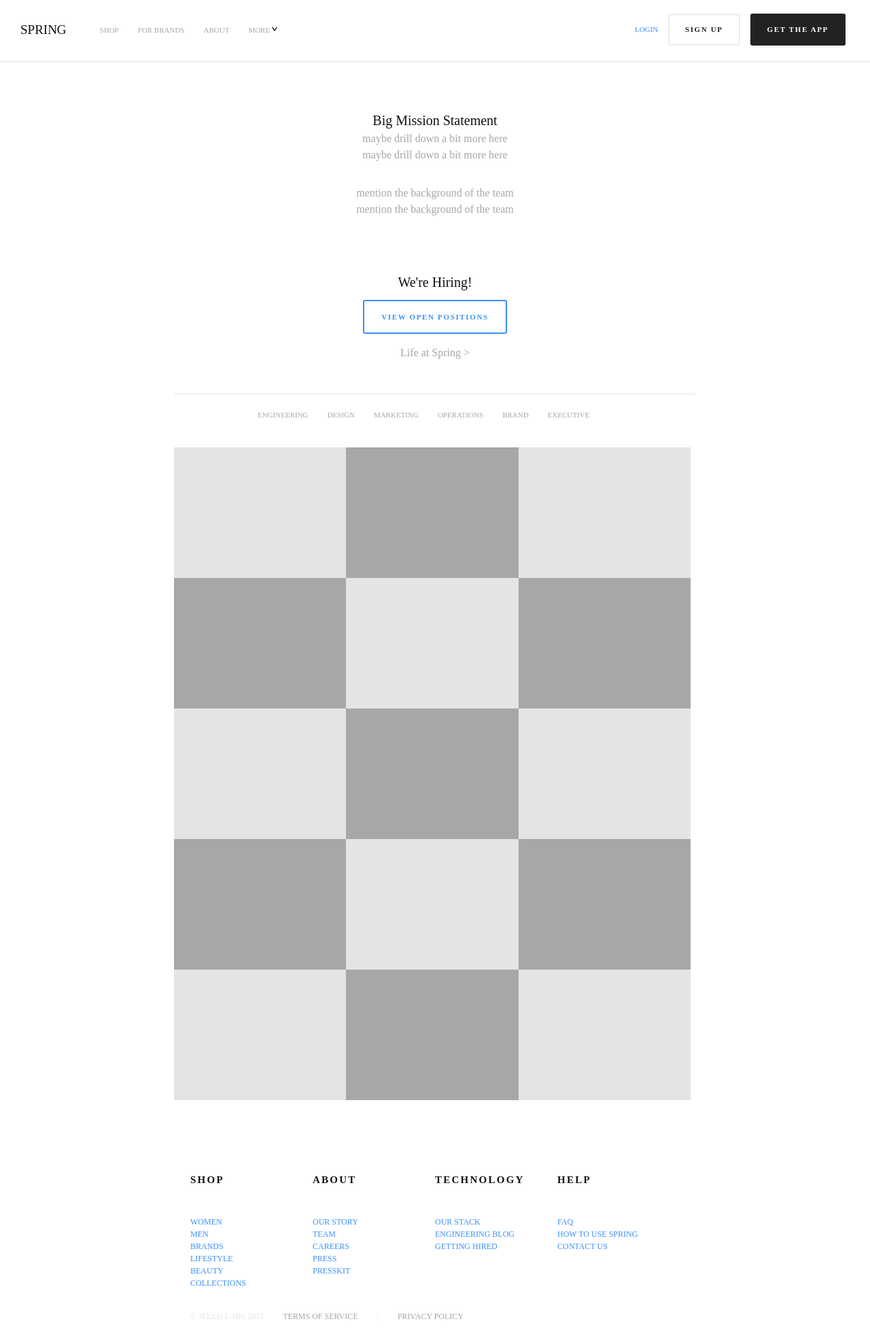
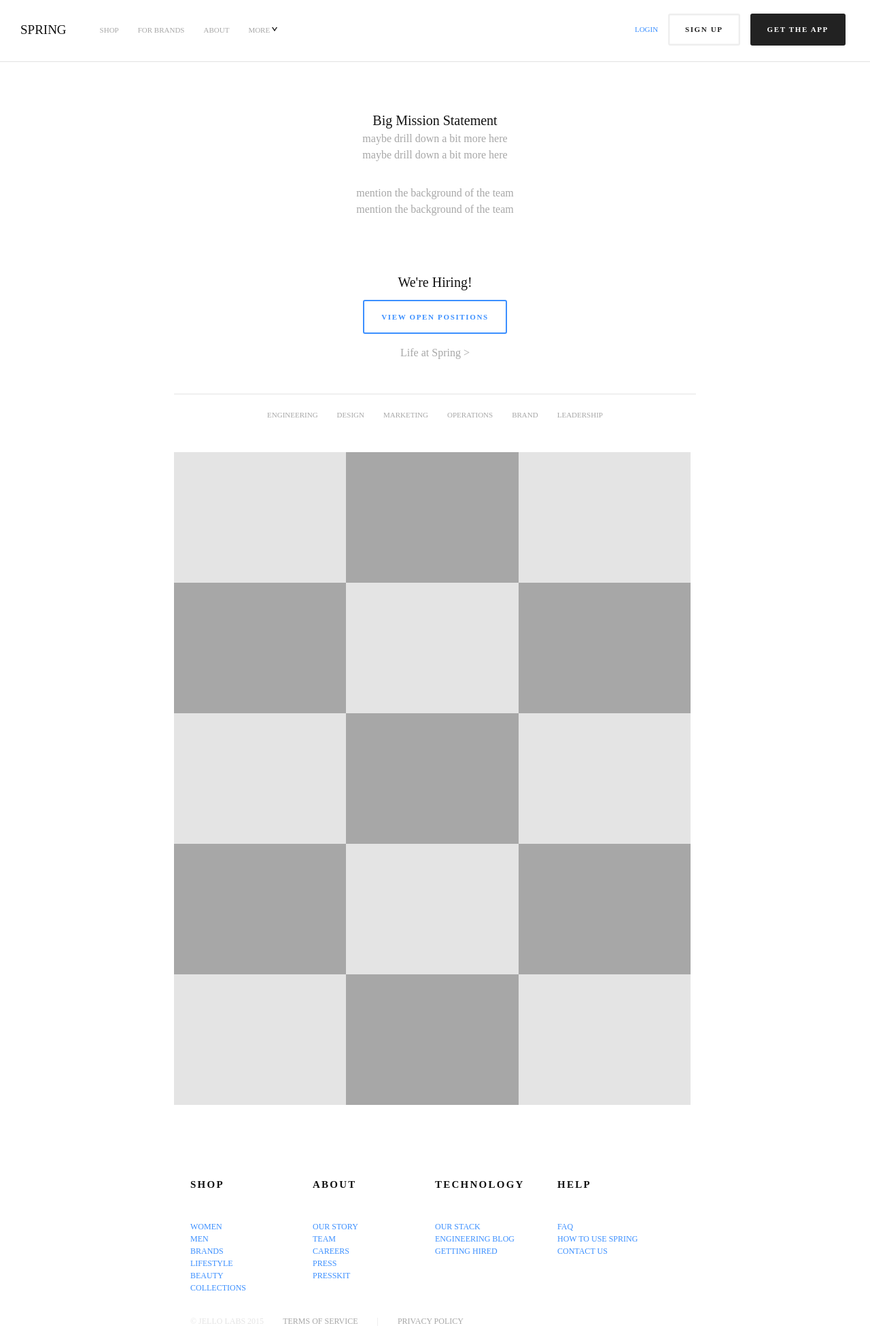
Before and after one commit to hivemindworks/shopspring, a Jekyll site: the page built from iterations/team-1.html, in a window 1280 px wide. Shown: the whole page at 68% size. Built offline with Jekyll 4.4.1, drawn with Linux system fonts in a browser that asks for light colours; some web fonts are replaced.

Commit message:
small fixes

```diff
--- a/_layouts/spring.html
+++ b/_layouts/spring.html
@@ -7,5 +7,5 @@
     {{ content }}
     </body>
 
-    <script type='text/javascript' src='/js/base.js'></script>
+    <script type='text/javascript' src='/shopspring/js/base.js'></script>
 </html>
--- a/_sass/_modules.scss
+++ b/_sass/_modules.scss
@@ -17,7 +17,7 @@
     height: 8px;
     width: 10px;
     padding-left: 1px;
-    background: url('/img/arrow.png');
+    background: url('/shopspring/img/arrow.png');
     background-repeat: no-repeat;
     cursor: pointer;
   }
--- a/_sass/_theme.scss
+++ b/_sass/_theme.scss
@@ -45,11 +45,9 @@ ul.nav {
 
   &.sub-nav {
     font-size: 11px;
-    //Blech
-    width: 50em;
     margin-left: auto;
     margin-right: auto;
-    display: block;
+    display: inline-block;
   }
 }
 
--- a/iterations/team-1.html
+++ b/iterations/team-1.html
@@ -70,7 +70,7 @@ layout: spring
           </li>
           <li>
             <a href="/">
-              Executive
+              Leadership
             </a>
           </li>
         </ul>
```
Also changed, not shown: 5 other files.
